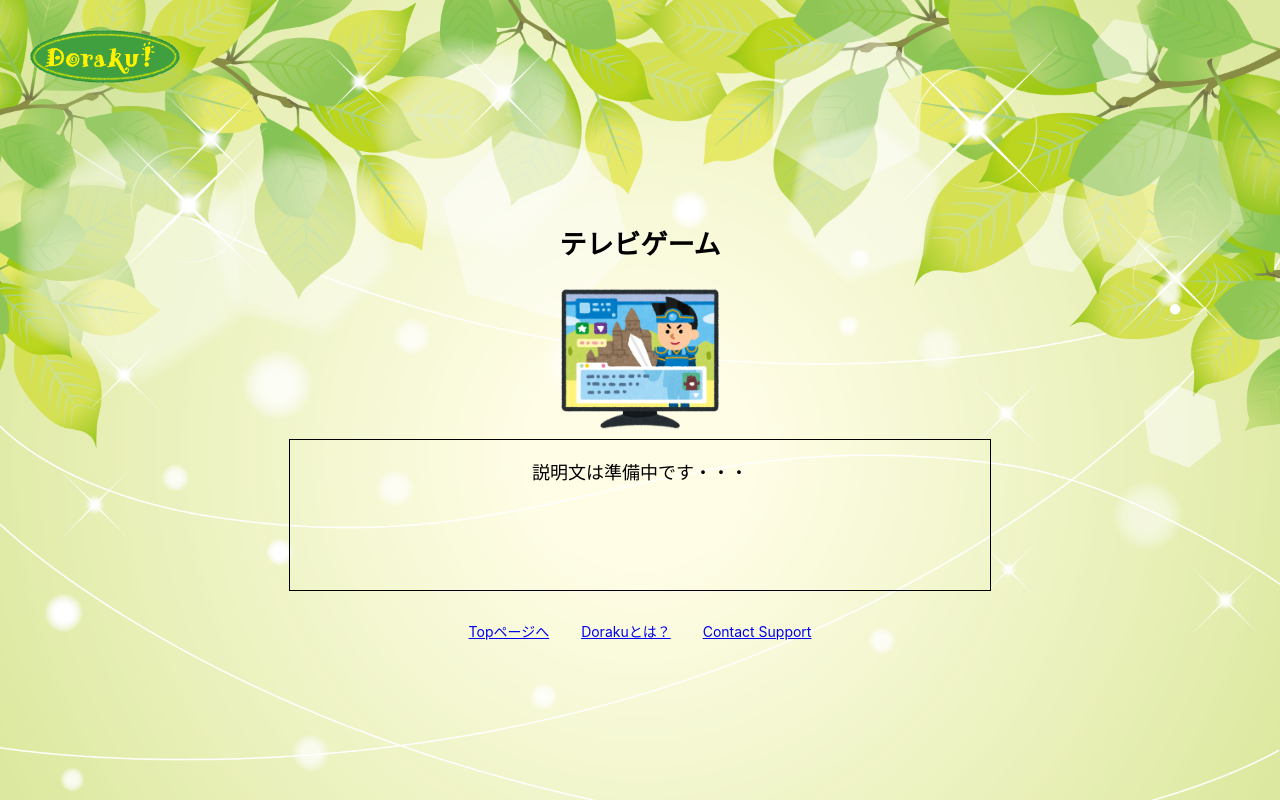
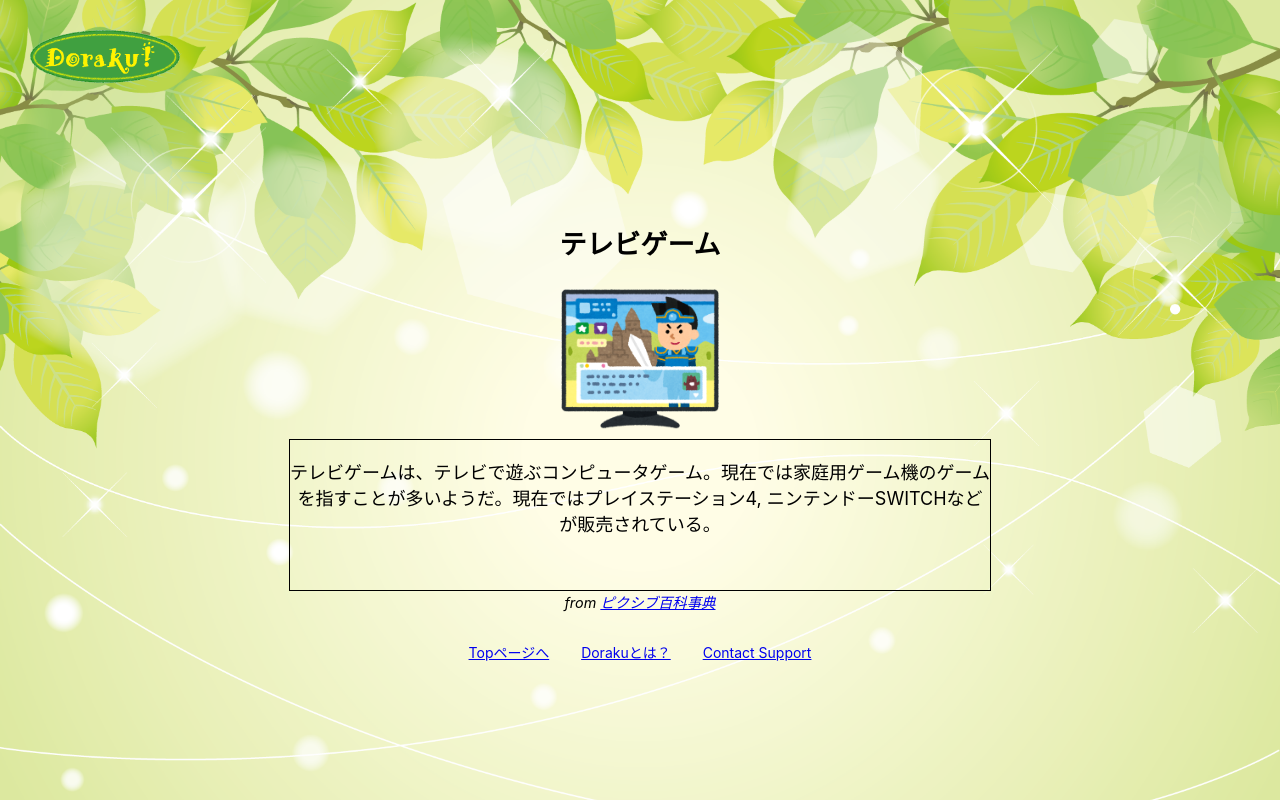
Before and after one commit to sh-miyoshi/doraku, a Nuxt app in the folder frontend/doraku/: page /hobby/details/7 in a window 1280 px wide. Built offline with nearby package versions, Linux system fonts and the light colour scheme.

Commit message:
update tv game info

```diff
--- a/frontend/doraku/pages/hobby/details/7.vue
+++ b/frontend/doraku/pages/hobby/details/7.vue
@@ -7,8 +7,18 @@
     <h2>{{ hobbyName }}</h2>
     <img :src="image" alt="hobby" height="150" weight="150" />
     <div class="detail">
-      <p>説明文は準備中です・・・</p>
+      <p>
+        テレビゲームは、テレビで遊ぶコンピュータゲーム。現在では家庭用ゲーム機のゲームを指すことが多いようだ。現在ではプレイステーション4,
+        ニンテンドーSWITCHなどが販売されている。
+      </p>
     </div>
+    <span class="where">
+      from
+      <a
+        href="https://dic.pixiv.net/a/%E3%83%86%E3%83%AC%E3%83%93%E3%82%B2%E3%83%BC%E3%83%A0"
+        >ピクシブ百科事典</a
+      >
+    </span>
   </div>
 </template>
 
```
